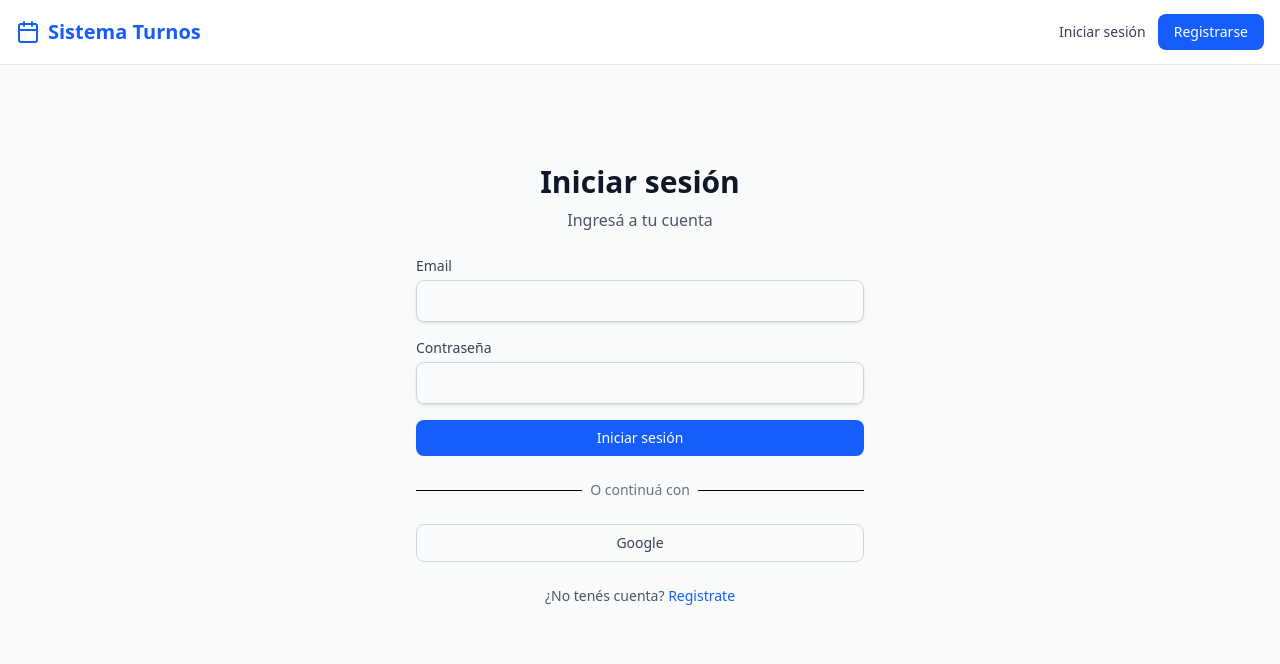
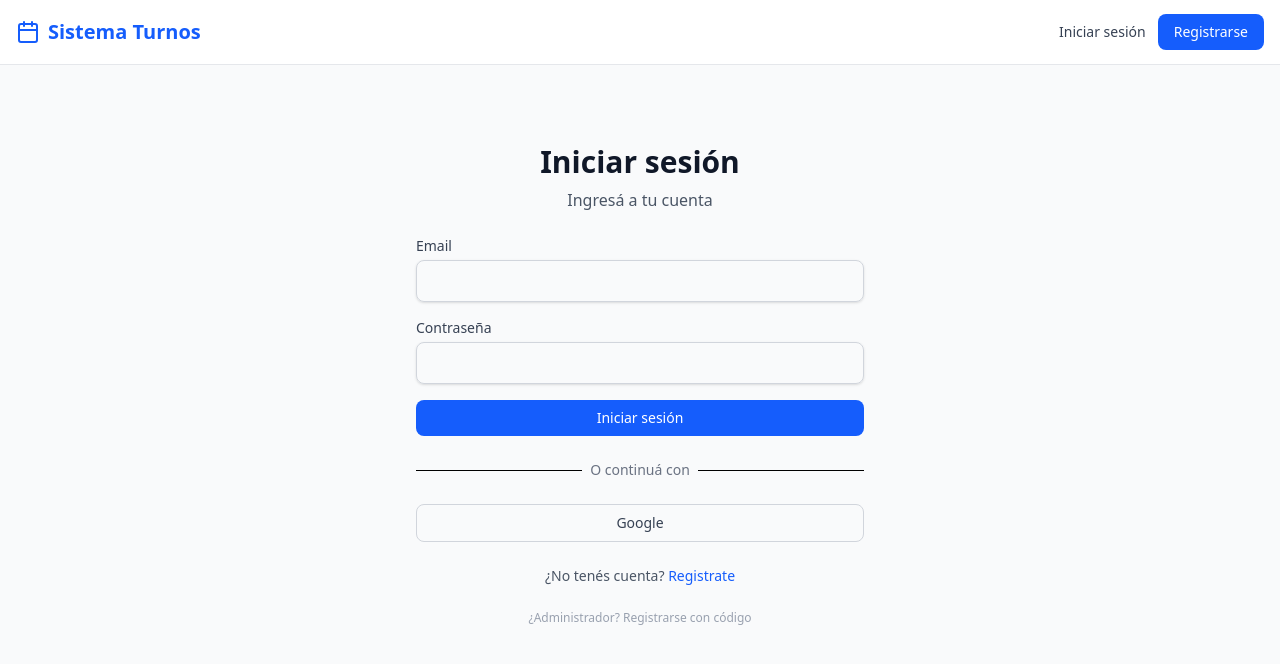
Before and after one commit to EricNahuel2002/Sistema-Reserva-de-turnos, a React (Vite) app: page /login in a window 1280 px wide. Shown: the top 664 px of the page. Built offline with nearby package versions, Linux system fonts and the light colour scheme; no server answers.

Commit message:
feat: link a registro admin desde login

```diff
--- a/src/views/Login.tsx
+++ b/src/views/Login.tsx
@@ -76,6 +76,11 @@
             Registrate
           </Link>
         </p>
+        <p className="text-center text-xs text-gray-400">
+          <Link to="/admin/register" className="hover:text-gray-500">
+            ¿Administrador? Registrarse con código
+          </Link>
+        </p>
       </div>
     </div>
   )
```
